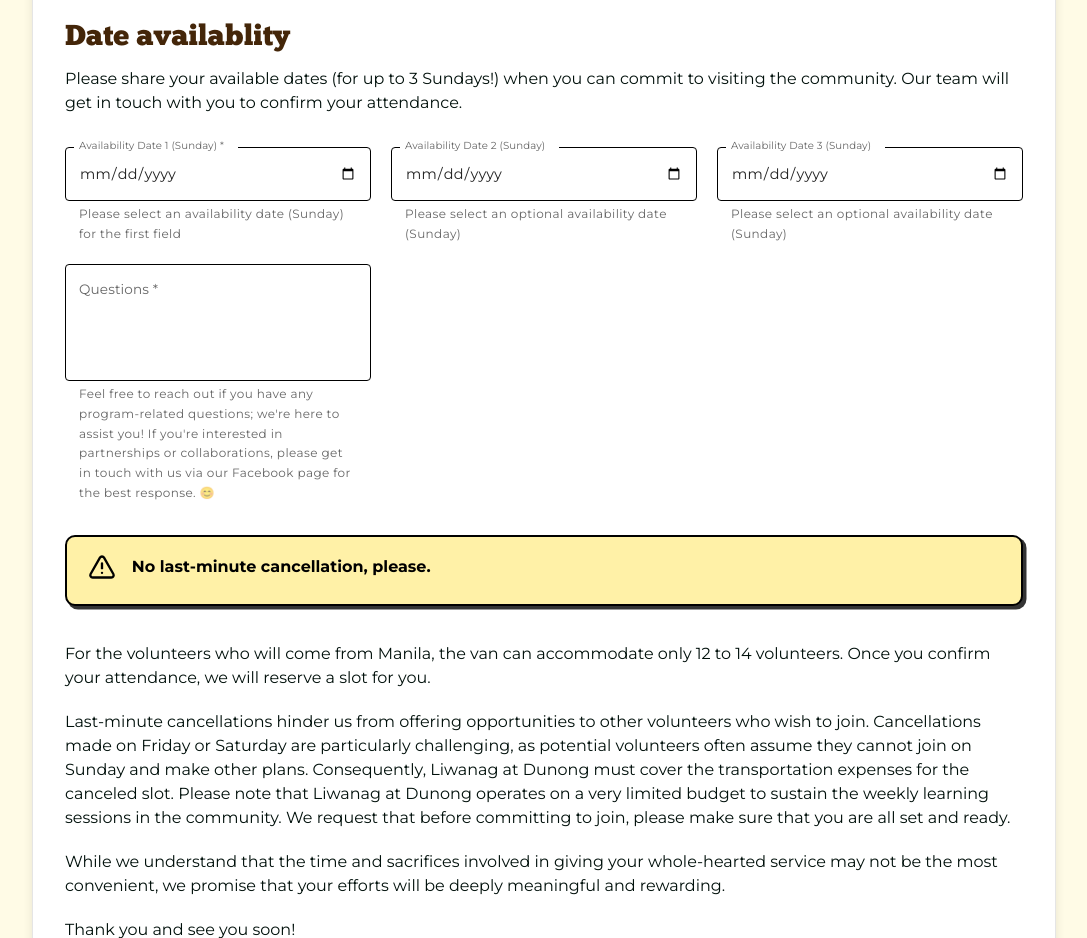
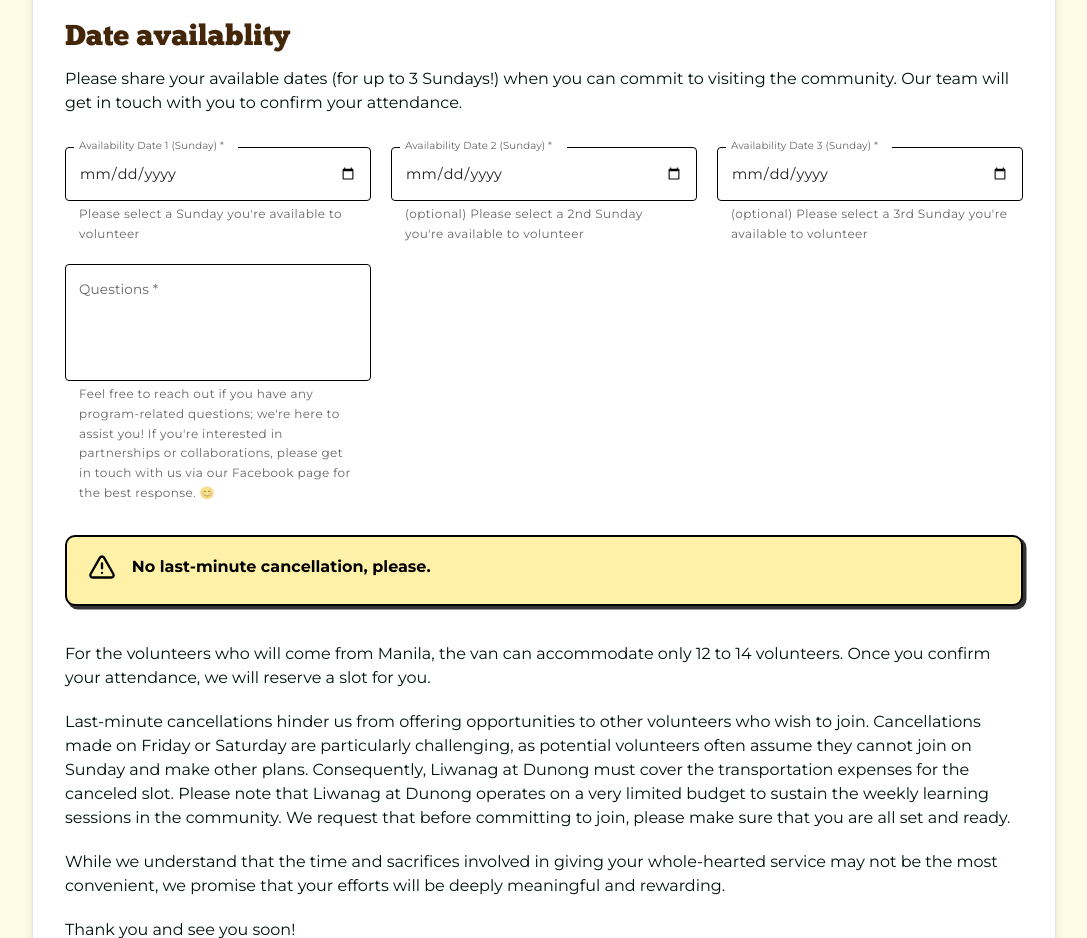
Before and after one commit to Aron-Arboleda/LiwanagAtDunong, a React (Vite) app: page /volunteer in a window 1280 px wide. Shown: the part 2680-3618 px from the top of the page, without its empty margins (96-1183 px from the left). Built offline with nearby package versions, Linux system fonts and the light colour scheme; a web font is replaced by a local one.

Commit message:
Added extra validation for the form
(past dates are not valid in availability date inputs)

```diff
--- a/src/pages/VolunteerFormPage/sections.js
+++ b/src/pages/VolunteerFormPage/sections.js
@@ -137,45 +137,60 @@ export const sections = [
         type: "date",
         validate: (value) => {
           const selectedDate = new Date(value);
+          const today = new Date();
+          today.setHours(0, 0, 0, 0); // Set time to 00:00:00 for comparison
+
           if (selectedDate.getDay() !== 0) {
             return "Date must be a Sunday.";
+          }
+          if (selectedDate < today) {
+            return "Past dates are not valid.";
+          }
+          return true;
+        },
+        description: "Please select a Sunday you're available to volunteer",
+      },
+      {
+        name: "availabilityDate2",
+        label: "Availability Date 2 (Sunday) *",
+        required: true,
+        type: "date",
+        validate: (value) => {
+          const selectedDate = new Date(value);
+          const today = new Date();
+          today.setHours(0, 0, 0, 0); // Set time to 00:00:00 for comparison
+
+          if (selectedDate.getDay() !== 0) {
+            return "Date must be a Sunday.";
+          }
+          if (selectedDate < today) {
+            return "Past dates are not valid.";
           }
           return true;
         },
         description:
-          "Please select an availability date (Sunday) for the first field",
+          "(optional) Please select a 2nd Sunday you're available to volunteer",
       },
       {
-        name: "availabilityDate2",
-        label: "Availability Date 2 (Sunday)",
-        required: false,
+        name: "availabilityDate3",
+        label: "Availability Date 3 (Sunday) *",
+        required: true,
         type: "date",
         validate: (value) => {
-          if (value) {
-            const selectedDate = new Date(value);
-            if (selectedDate.getDay() !== 0) {
-              return "Date must be a Sunday.";
-            }
+          const selectedDate = new Date(value);
+          const today = new Date();
+          today.setHours(0, 0, 0, 0); // Set time to 00:00:00 for comparison
+
+          if (selectedDate.getDay() !== 0) {
+            return "Date must be a Sunday.";
+          }
+          if (selectedDate < today) {
+            return "Past dates are not valid.";
           }
           return true;
         },
-        description: "Please select an optional availability date (Sunday)",
-      },
-      {
-        name: "availabilityDate3",
-        label: "Availability Date 3 (Sunday)",
-        required: false,
-        type: "date",
-        validate: (value) => {
-          if (value) {
-            const selectedDate = new Date(value);
-            if (selectedDate.getDay() !== 0) {
-              return "Date must be a Sunday.";
-            }
-          }
-          return true;
-        },
-        description: "Please select an optional availability date (Sunday)",
+        description:
+          "(optional) Please select a 3rd Sunday you're available to volunteer",
       },
       {
         name: "questions",
```
Also changed, not shown: src/components/Footer/Footer.jsx (+1 -90 lines).
